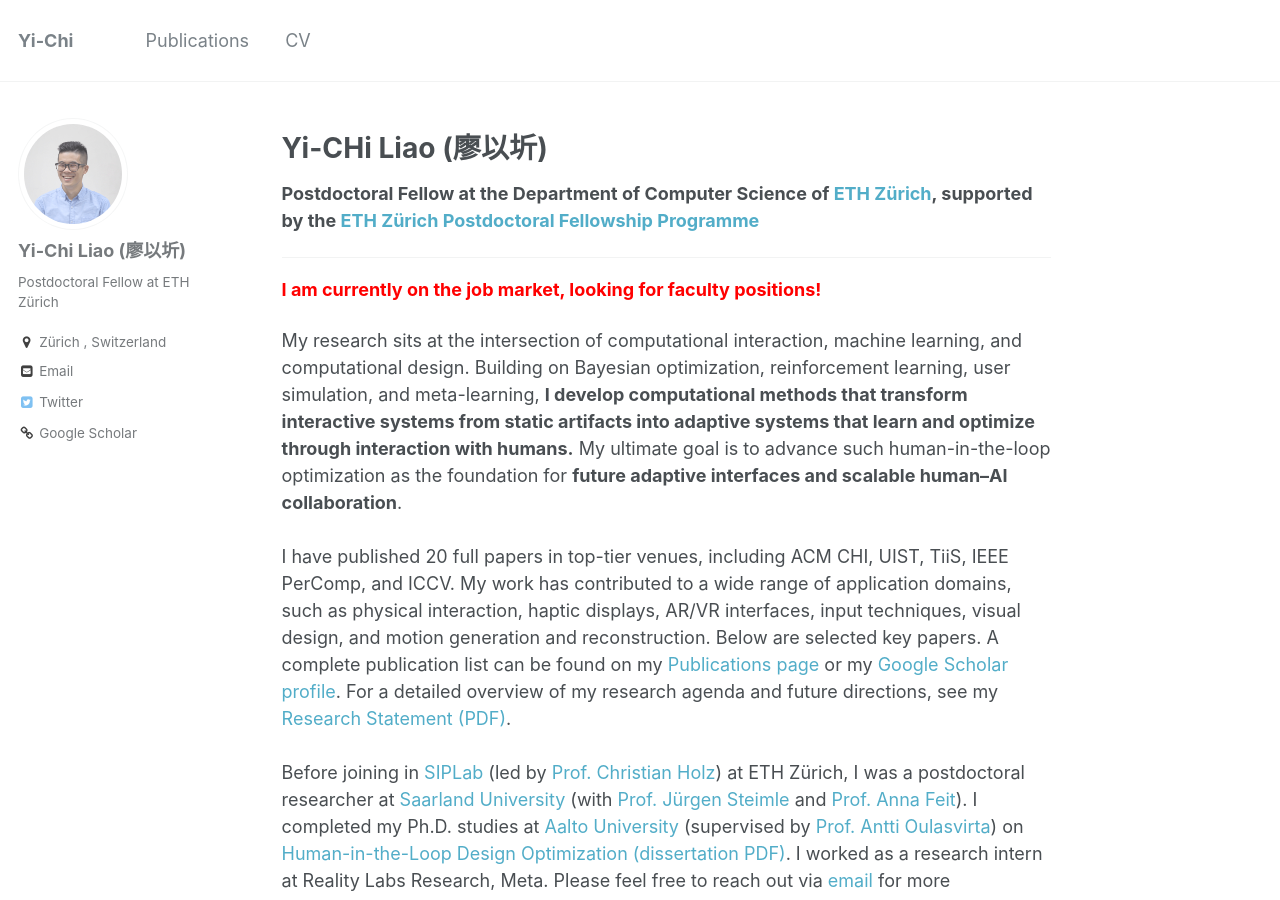
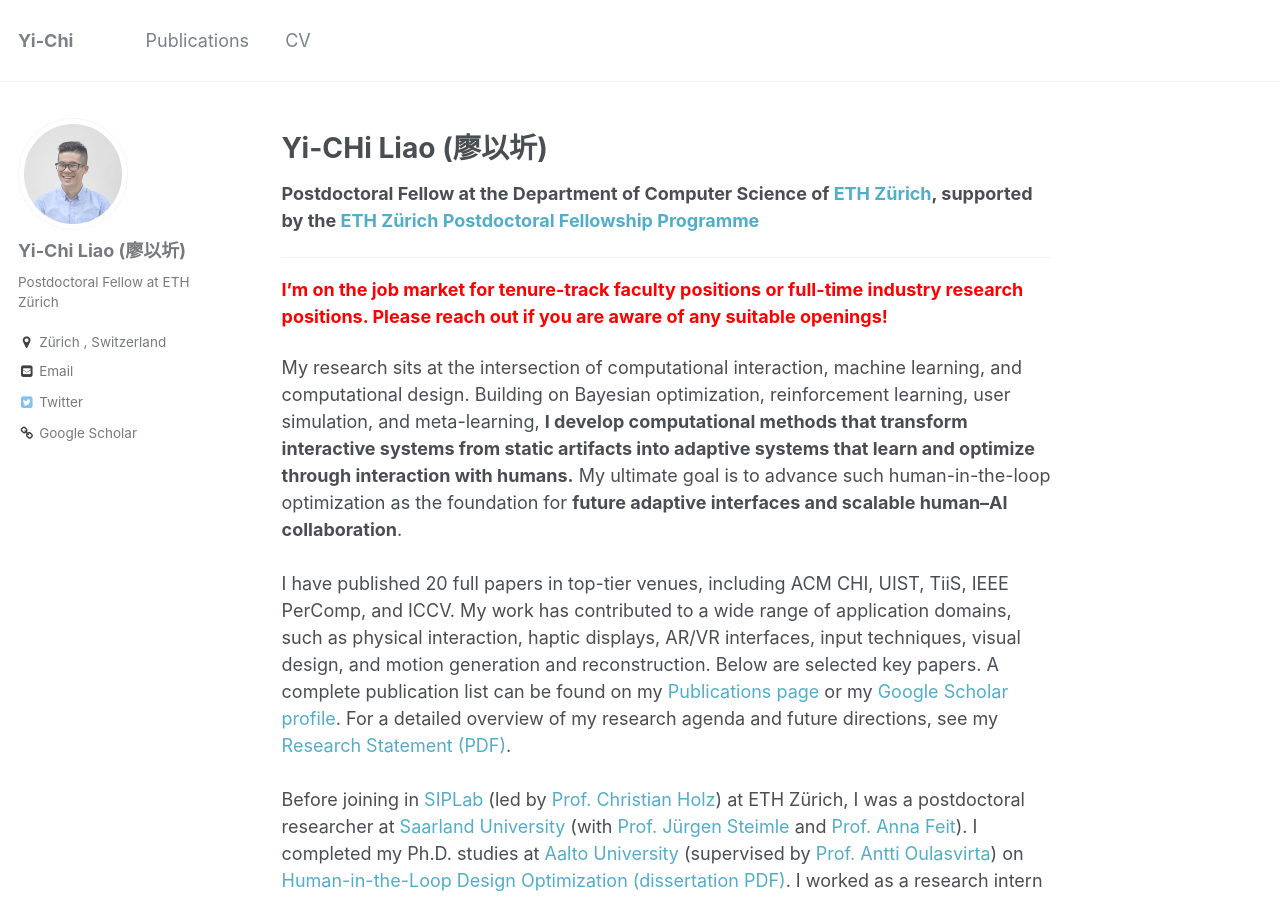
Before and after one commit to yichiliao/yichiliao.github.io, a Jekyll site: the page built from _pages/about.md, in a window 1280 px wide and 900 px high. Built offline with Jekyll 4.4.1, drawn with Linux system fonts in a browser that asks for light colours.

Commit message:
Update about.md

```diff
--- a/_pages/about.md
+++ b/_pages/about.md
@@ -12,7 +12,7 @@ redirect_from:
 
 ------
 
-<span style="color: red;">**I am currently on the job market, looking for faculty positions!**</span>
+<span style="color: red;">**I’m on the job market for tenure-track faculty positions or full-time industry research positions. Please reach out if you are aware of any suitable openings!**</span>
 
 My research sits at the intersection of computational interaction, machine learning, and computational design.
 Building on Bayesian optimization, reinforcement learning, user simulation, and meta-learning, **I develop computational methods that transform interactive systems from static artifacts into adaptive systems that learn and optimize through interaction with humans.**
```
